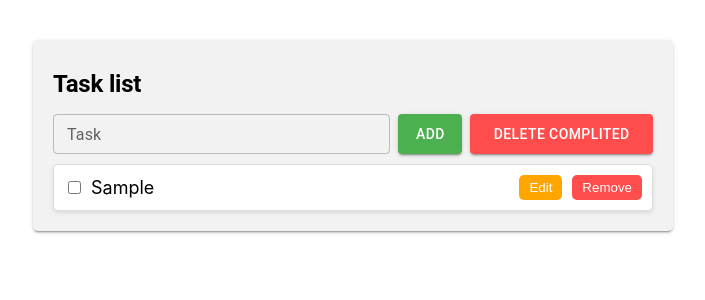
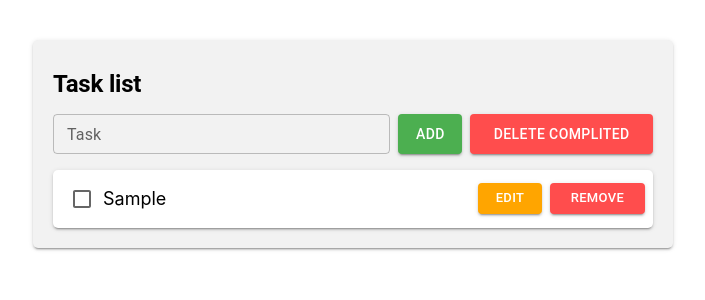
Before and after one commit to VHaleta/todolist-react, a React (Create React App) app: page / in a window 1280 px wide. Both pictures are taken after typing "Sample" into the empty fields and a click on the button "ADD". Shown: the top 300 px of the page, without its empty margins (287-992 px from the left). Built offline with nearby package versions, Linux system fonts and the light colour scheme.

Commit message:
TaskItem full mui

```diff
--- a/src/Components/TaskItem/TaskItem.css
+++ b/src/Components/TaskItem/TaskItem.css
@@ -9,46 +9,3 @@
     border-radius: 5px;
     box-shadow: 0px 2px 4px rgba(0, 0, 0, 0.1);
 }
-
-.task-item-text {
-    flex: 1;
-    margin-right: 10px;
-    font-size: 18px;
-}
-
-.task-item-checkbox {
-    margin-right: 10px;
-}
-
-.task-item-remove-button {
-    background-color: #ff4d4d;
-    color: white;
-    border: none;
-    border-radius: 5px;
-    padding: 5px 10px;
-    cursor: pointer;
-    transition: all 0.3s ease-in-out;
-}
-
-.task-item-remove-button:hover {
-    background-color: #ac2424;
-}
-
-.task-item-edit-button {
-    background-color: #FFA500;
-    color: white;
-    border: none;
-    border-radius: 5px;
-    padding: 5px 10px;
-    cursor: pointer;
-    transition: all 0.3s ease-in-out;
-    margin-right: 10px;
-}
-
-.task-item-edit-button:hover {
-    background-color: #CD853F;
-}
-
-.task-item-edit-input {
-    font-family: inherit;
-}
--- a/src/Components/TaskItem/TaskItem.tsx
+++ b/src/Components/TaskItem/TaskItem.tsx
@@ -1,6 +1,14 @@
-import { useRef, useState } from "react";
+import { useState } from "react";
 import { type Task } from "../../App";
 import "./TaskItem.css";
+import { Button, Box, TextField, Checkbox } from "@mui/material";
+import {
+  editButtonSx,
+  removeButtonSx,
+  taskTextBoxSx,
+  editTextFieldSx,
+  taskItemBoxSx,
+} from "./TaskItemStyles";
 
 type TaskProps = {
   task: Task;
@@ -13,11 +21,19 @@ const TaskItem = ({ task, onRemove, onToggle, onEdit }: TaskProps) => {
   const [isEditingState, setIsEditingState] = useState(false);
   const [inputTextState, setTextInputState] = useState(task.text);
 
-  const beginEditing = () => {
+  const beginEditing: () => void = () => {
     setIsEditingState(true);
   };
 
-  const finishEditing = () => {
+  const onEditInputKeyUp: (e: React.KeyboardEvent<HTMLDivElement>) => void = (
+    e
+  ) => {
+    if (e.key === "Enter") {
+      finishEditing();
+    }
+  };
+
+  const finishEditing: () => void = () => {
     if (inputTextState == "") {
       alert("Task text cannot be empty");
       return;
@@ -26,43 +42,46 @@ const TaskItem = ({ task, onRemove, onToggle, onEdit }: TaskProps) => {
     onEdit(task.id, inputTextState);
   };
 
-  const onInputChange = (e: React.ChangeEvent<HTMLInputElement>) => {
+  const onInputChange: (
+    e: React.ChangeEvent<HTMLInputElement | HTMLTextAreaElement>
+  ) => void = (e) => {
     setTextInputState(e.target.value);
   };
 
   const textDec = task.completed ? "line-through" : "";
   return (
-    <div className="task-item">
-      <input
-        type="checkbox"
-        className="task-item-checkbox"
-        checked={task.completed}
-        onChange={() => onToggle(task.id)}
-      />
-      <div className="task-item-text" style={{ textDecoration: textDec }}>
+    <Box sx={taskItemBoxSx}>
+      <Checkbox checked={task.completed} onChange={() => onToggle(task.id)} />
+      <Box sx={{ ...taskTextBoxSx, textDecoration: textDec }}>
         {isEditingState ? (
-          <input
+          <TextField
+            variant="standard"
             defaultValue={task.text}
-            className="task-item-edit-input task-item-text"
             onChange={(e) => onInputChange(e)}
-          ></input>
+            sx={editTextFieldSx}
+            onKeyUp={(e) => onEditInputKeyUp(e)}
+          />
         ) : (
           task.text
         )}
-      </div>
-      <button
-        className="task-item-edit-button"
+      </Box>
+      <Button
+        sx={editButtonSx}
+        variant="contained"
+        size="small"
         onClick={() => (isEditingState ? finishEditing() : beginEditing())}
       >
         {isEditingState ? "Finish" : "Edit"}
-      </button>
-      <button
-        className="task-item-remove-button"
+      </Button>
+      <Button
+        sx={removeButtonSx}
+        variant="contained"
+        size="small"
         onClick={() => onRemove(task.id)}
       >
         Remove
-      </button>
-    </div>
+      </Button>
+    </Box>
   );
 };
 
--- /dev/null
+++ b/src/Components/TaskItem/TaskItemStyles.tsx
@@ -0,0 +1,35 @@
+export const editButtonSx = {
+  backgroundColor: "#FFA500",
+  mr: 1,
+  ml: 2,
+  "&:hover": {
+    backgroundColor: "#CD853F",
+  },
+};
+
+export const removeButtonSx = {
+  backgroundColor: "#ff4d4d",
+  minWidth: 95,
+  "&:hover": {
+    backgroundColor: "#ac2424",
+  },
+};
+
+export const taskTextBoxSx = {
+  fontSize: "18px",
+  width: 1,
+};
+
+export const editTextFieldSx = {
+  width: 1,
+};
+
+export const taskItemBoxSx = {
+  display: "flex",
+  backgroundColor: "#ffffff",
+  alignItems: "center",
+  p: 1,
+  mt: 2,
+  borderRadius: "5px",
+  boxShadow: 2,
+};
```
